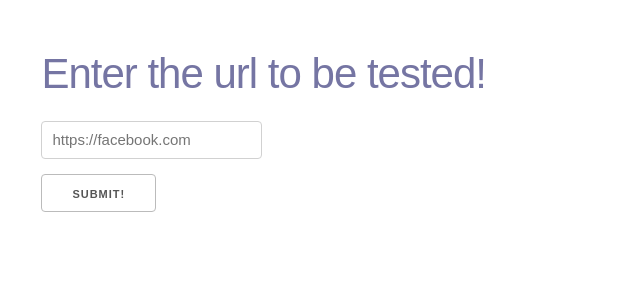
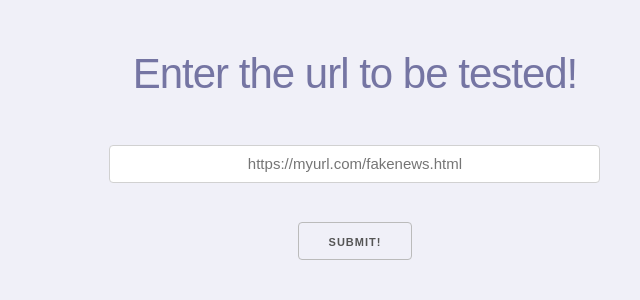
Before and after one commit to himmelmaus/fakeNewsDetector, a Flask app: page / in a window 1280 px wide. Shown: the top 300 px of the page, without its empty margins (285-925 px from the left). Run offline with Flask 2, Linux system fonts and the light colour scheme.

Commit message:
basic html styling working

```diff
--- a/app/static/main.css
+++ b/app/static/main.css
@@ -1,6 +1,7 @@
 body{
     font-family: sans-serif;
-    color: #FFF;
+    color: #7575a3;
+    background-color:#f0f0f8;
 }
 
 /*input {
@@ -14,7 +15,7 @@ input {
     position: static;
 }
 .text{
-    width: 50%;
+    width: 200px;
     margin-left: 25%;
 }
 .button{
@@ -33,8 +34,8 @@ input {
 }
 .eight.columns{
     margin-top:5%;
-    background-color:#FFF;
     color: #7575a3;
+    text-align:center;
 }
 #as {
     border-color:#00F200;
@@ -62,3 +63,18 @@ input {
 .twelve.columns{
     height:100%;
 }
+::-webkit-input-placeholder {
+    text-align: center;
+ }
+
+ :-moz-placeholder { /* Firefox 18- */
+    text-align: center;
+ }
+
+ ::-moz-placeholder {  /* Firefox 19+ */
+    text-align: center;
+ }
+
+ :-ms-input-placeholder {
+    text-align: center;
+ }
--- a/app/templates/index.html
+++ b/app/templates/index.html
@@ -8,10 +8,10 @@
     <div class="container">
             <div class="twelve columns">
               <div class="eight columns offset-by-two">
-                  <h2> Enter the url to be tested!</h2>
+                  <h2> Enter the url to be tested!</h2><br>
                   <form action = "post">
-                      <input type="text" placeholder="https://facebook.com" name="input" id = "text"><br>
-                      <input type="button" value="Submit!" id = "button">
+                      <input type="text" placeholder="https://myurl.com/fakenews.html" name="input" id = "text" align = "center" size="50" text-align = "center"><br><br>
+                      <input type="button" value="Submit!" id = "button" >
                   </form>
               </div>
             </div>
```
